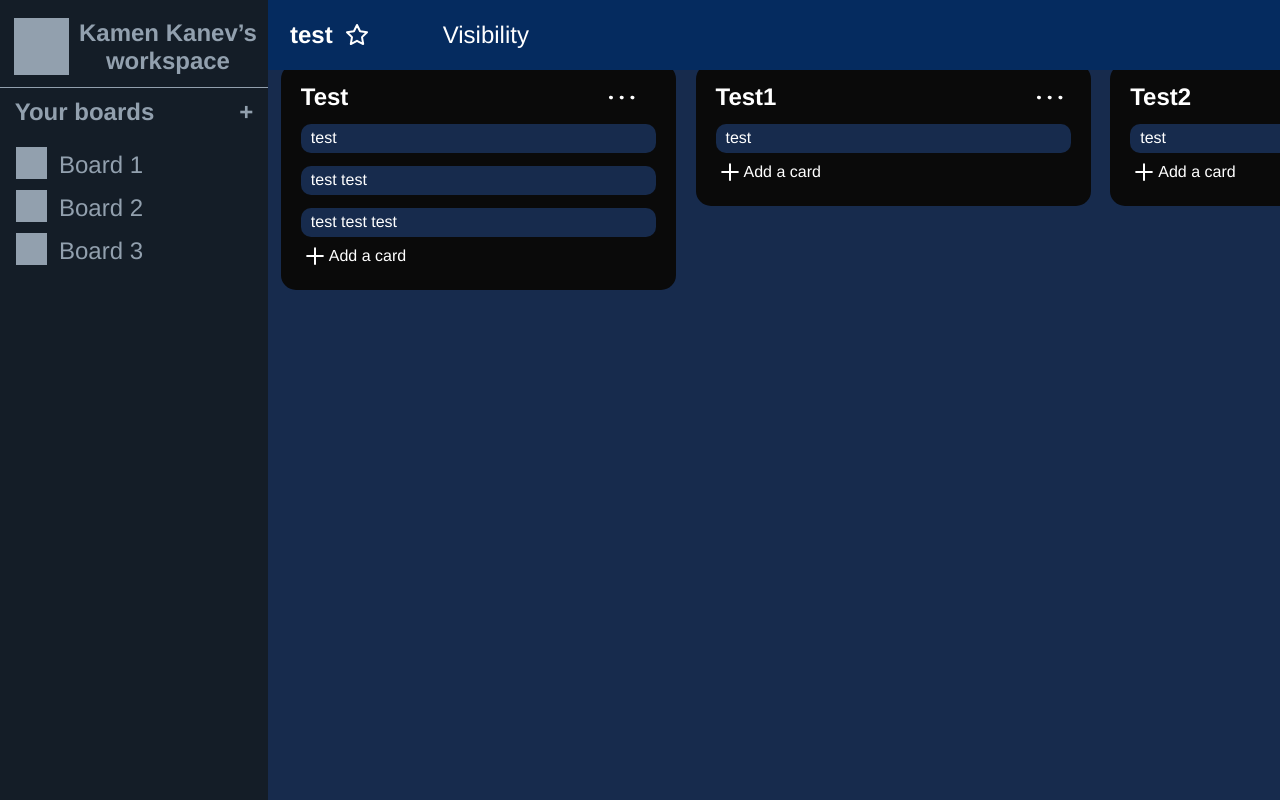
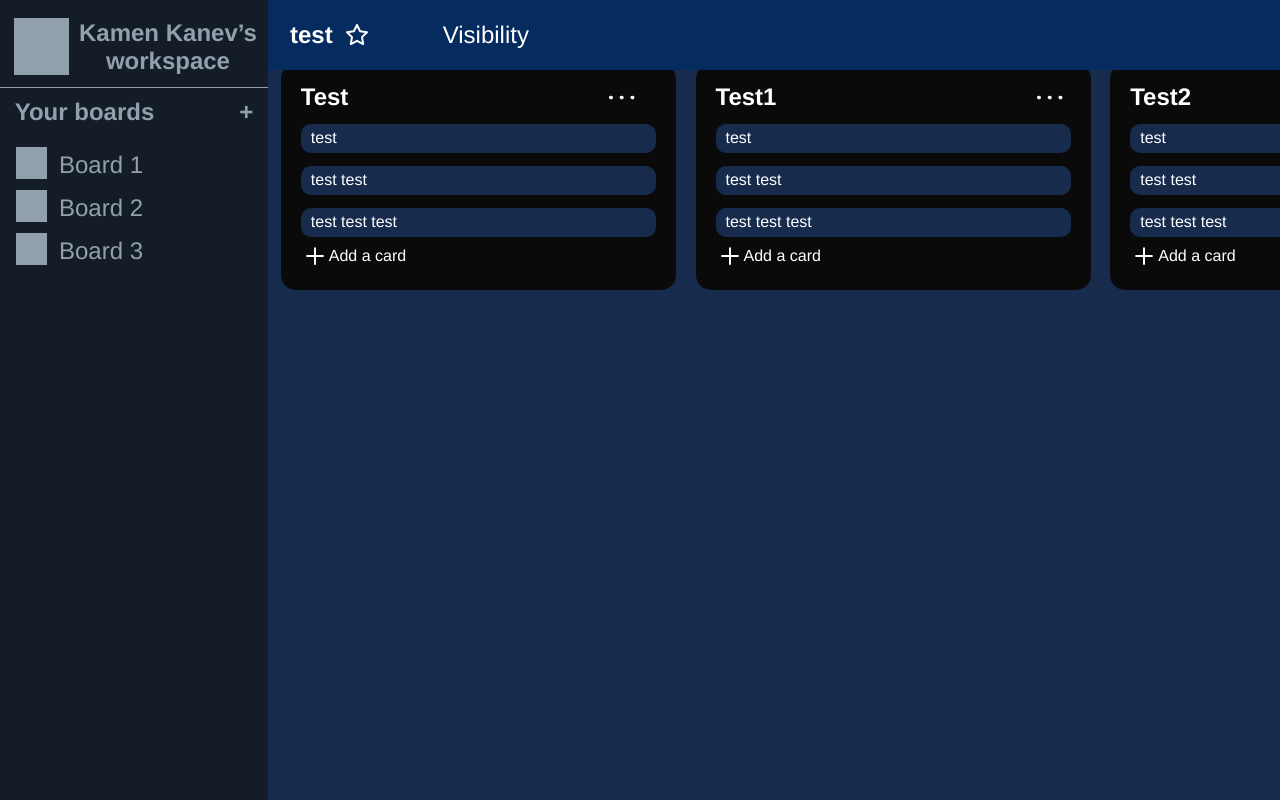
Before and after one commit to dingi7/boardo, a React (Create React App) app: page /board/1 in a window 1280 px wide. Built offline with nearby package versions, Linux system fonts and the light colour scheme; what react-auth-kit would draw is missing.

Commit message:
Dragging fixed
Each parent card can be re-ordered and each task inside it can be re-ordered within the other tasks of the same card

```diff
--- a/package.json
+++ b/package.json
@@ -11,6 +11,7 @@
     "@types/react": "^18.2.37",
     "@types/react-dom": "^18.2.15",
     "autoprefixer": "^10.4.16",
+    "immutability-helper": "^3.1.1",
     "js-cookie": "^3.0.5",
     "postcss": "^8.4.31",
     "react": "^18.2.0",
--- a/src/App.tsx
+++ b/src/App.tsx
@@ -13,8 +13,11 @@ import { Login } from './Pages/Auth/Login';
 import { ToastContainer } from 'react-toastify';
 import 'react-toastify/dist/ReactToastify.css';
 
+
+
 function App() {
     return (
+
         <AuthProvider authType={'localstorage'} authName={'x-authorization'}>
             <ToastContainer
                 position="top-center"
--- /dev/null
+++ b/src/Components/DragableComponent/DragableCard.tsx
@@ -0,0 +1,65 @@
+import React from 'react';
+import { useDrag, useDrop } from 'react-dnd';
+import update from 'immutability-helper';
+import { List } from '../../Pages/Board/List/List';
+import { ItemTypes } from './ItemTypes';
+
+interface CheckboxElement {
+    // Define the shape of your checkbox element
+}
+
+interface CardItem {
+    id: string;
+    name: string;
+    checkboxElements: CheckboxElement[];
+    color: string;
+}
+
+interface BoardCard {
+    key: string;
+    id: string;
+    name: string;
+    items: CardItem[];
+}
+
+interface CardProps {
+    id: string;
+    index: number;
+    card: BoardCard;
+    moveCard: (dragIndex: number, hoverIndex: number) => void;
+}
+
+const DragableCard: React.FC<CardProps> = ({ id, index, moveCard, card }) => {
+    const [{ handlerId }, drop] = useDrop({
+        accept: ItemTypes.CARD,
+        collect(monitor) {
+            return {
+                handlerId: monitor.getHandlerId(),
+            };
+        },
+        hover(item: any, monitor) {
+            if (item.index !== index) {
+                moveCard(item.index, index);
+                item.index = index;
+            }
+        },
+    });
+
+    const [{ isDragging }, drag] = useDrag({
+        type: ItemTypes.CARD,
+        item: () => {
+            return { id, index };
+        },
+        collect: (monitor: any) => ({
+            isDragging: monitor.isDragging(),
+        }),
+    });
+
+    return (
+        <div ref={(node) => drag(drop(node))} style={{ opacity: isDragging ? 0 : 1 }} data-handler-id={handlerId}>
+            <List id={id} name={card.name} initialItems={card.items} setIsOpen={() => { }} />
+        </div>
+    );
+};
+
+export default DragableCard;
--- /dev/null
+++ b/src/Components/DragableComponent/ItemTypes.tsx
@@ -0,0 +1,4 @@
+export const ItemTypes = {
+    CARD: 'card',
+    TASK: 'task'
+  }
--- a/src/Interfaces/IList.ts
+++ b/src/Interfaces/IList.ts
@@ -6,7 +6,7 @@ export interface IListProps {
 }
 
 export interface IItemProps {
-    id: number;
+    id: string;
     name: string;
     // quantity: number;
     // checked: boolean;
--- a/src/Pages/Board/Board.tsx
+++ b/src/Pages/Board/Board.tsx
@@ -1,4 +1,4 @@
-import { useEffect, useState } from 'react';
+import { useState, useCallback } from 'react';
 
 import { IBoardProps } from '../../Interfaces/IBoard';
 
@@ -8,51 +8,110 @@ import { TaskModal } from './TaskModal/TaskModal';
 import { BoardHeader } from './Header/BoardHeader';
 import { BoardSidebar } from './Sidebar/BoardSidebar';
 
-import useDraggable from '../../hooks/useDragable';
+import update from 'immutability-helper';
+import  Card from '../../Components/DragableComponent/DragableCard';
 
+interface CheckboxElement {
+  // Define the shape of your checkbox element
+}
+
+interface CardItem {
+  id: string;
+  name: string;
+  checkboxElements: CheckboxElement[];
+  color: string;
+}
+
+interface BoardCard {
+  key: string;
+  id: string;
+  name: string;
+  items: CardItem[];
+}
 
 export const Board = (): JSX.Element => {
+  const [isOpen, setIsOpen] = useState(false);
 
-	const [draggedItem, setDraggedItem] = useState({ id: "", index: 0, isParrent: false });
-	const [isOpen, setIsOpen] = useState(false)
-
-	const Lists = [
+  const [cards, setCards] = useState<BoardCard[]>([
     {
       key: '123',
       id: '123',
-			name: "Test",
-			initialItems:
-				[
-					{ id: "1", name: "test", checkboxElements: [""], color: "blue" },
-					{ id: "2", name: "test test", checkboxElements: [""], color: "blue" },
-					{ id: "3", name: "test test test", checkboxElements: [""], color: "blue" },
-				]
+      name: 'Test',
+      items: [
+        { id: '1', name: 'test', checkboxElements: [''], color: 'blue' },
+        { id: '2', name: 'test test', checkboxElements: [''], color: 'blue' },
+        { id: '3', name: 'test test test', checkboxElements: [''], color: 'blue' },
+      ],
+    },
 
+    {
+      key: '456',
+      id: '456',
+      name: 'Test1',
+      items: [
+        { id: '4', name: 'test', checkboxElements: [''], color: 'blue' },
+        { id: '5', name: 'test test', checkboxElements: [''], color: 'blue' },
+        { id: '6', name: 'test test test', checkboxElements: [''], color: 'blue' },
+      ],
     },
+
     {
-			key: '22',
-			id: '22',
-			name: "Test1",
-			initialItems:
-				[
-					{ id: "4", name: "test", checkboxElements: [""], color: "blue" },
-				]
+      key: '789',
+      id: '789',
+      name: 'Test2',
+      items: [
+        { id: '7', name: 'test', checkboxElements: [''], color: 'blue' },
+        { id: '8', name: 'test test', checkboxElements: [''], color: 'blue' },
+        { id: '9', name: 'test test test', checkboxElements: [''], color: 'blue' },
+      ],
+    },
+  ]);
 
+  const moveCard = useCallback((dragIndex: number, hoverIndex: number) => {
+    setCards((prevCards) =>
+      update(prevCards, {
+        $splice: [
+          [dragIndex, 1],
+          [hoverIndex, 0, prevCards[dragIndex]],
+        ],
+      })
+    );
+  }, []);
+
+  const moveTask = useCallback(
+    (cardIndex: number, dragIndex: number, hoverIndex: number) => {
+      setCards((prevCards) => {
+        const updatedCards = [...prevCards];
+        const draggedCard = { ...updatedCards[cardIndex] };
+
+        draggedCard.items = update(draggedCard.items, {
+          $splice: [
+            [dragIndex, 1],
+            [hoverIndex, 0, draggedCard.items[dragIndex]],
+          ],
+        });
+
+        updatedCards[cardIndex] = draggedCard;
+        return updatedCards;
+      });
     },
-		{
-			key: '13323',
-			id: '13323',
-			name: "Test2",
-			initialItems:
-				[
-					{ id: "5", name: "test", checkboxElements: [""], color: "blue" },
-				]
+    []
+  );
 
-		}
-	];
-
-
-	const { handleDragStart, handleDragEnd, handleEnter, items } = useDraggable(Lists || [], draggedItem, setDraggedItem);
+  const renderCard = useCallback(
+    (card: BoardCard, index: number) => {
+      return (
+        <Card
+          key={card.id}
+          index={index}
+          id={card.id}
+          card={card}
+          moveCard={moveCard}
+        />
+      );
+    },
+    [moveCard, moveTask]
+  );
 
   const { boardName, boardId }: IBoardProps = {
     boardName: 'test',
@@ -65,29 +124,12 @@ export const Board = (): JSX.Element => {
         <BoardSidebar />
         <BoardHeader boardName={boardName} boardId={boardId} />
         <div
-					className={`flex flex-row mt-[4%] p-[1%] gap-[2%] w-full overflow-auto ${isOpen && "blur-sm disabled"}`}
+          className={`flex flex-row mt-[4%] p-[1%] gap-[2%] w-full overflow-auto ${isOpen && 'blur-sm disabled'}`}
         >
-					{items.map((list, index) => (
-						<div
-							key={list.key}
-							draggable
-							className={`cursor-move ease-in h-fit after: ${(draggedItem.id === `${list.id}`) ? 'opacity-60 translate-x-0 translate-y-0 ' : 'disabled'}`}
-							onDragStart={() => handleDragStart(list.id, index)}
-							onDragEnter={() => handleEnter(index)}
-							onDragEnd={handleDragEnd}
-						>
-							<List
-								id={list.id}
-								name={list.name}
-								initialItems={list.initialItems}
-								setIsOpen={() => setIsOpen(true)}
-							/>
-						</div>
-					))}
+          {cards.map((card, index) => renderCard(card, index))}
         </div>
 
-
-				{isOpen &&
+        {isOpen && (
           <>
             <div
               className="fixed top-0 left-0 w-full h-full bg-black opacity-50"
@@ -99,7 +141,7 @@ export const Board = (): JSX.Element => {
               <TaskModal setIsOpen={() => setIsOpen(false)} />
             </div>
           </>
-				}
+        )}
       </div>
     </div>
   );
--- a/src/Pages/Board/BoardC.tsx
+++ /dev/null
@@ -1,88 +0,0 @@
-import { List } from './List/List';
-import { IBoardProps } from '../../Interfaces/IBoard';
-import { BoardHeader } from './Header/BoardHeader';
-import { BoardSidebar } from './Sidebar/BoardSidebar';
-import { useEffect, useState } from 'react';
-import { DndProvider } from 'react-dnd';
-import { HTML5Backend } from 'react-dnd-html5-backend';
-
-import useDraggable from '../../hooks/useDragable';
-
-export const Board = (): JSX.Element => {
-    const [draggedItem, setDraggedItem] = useState({
-        id: '',
-        index: 0,
-        isParrent: false,
-    });
-
-    const Lists = [
-        {
-            key: '123',
-            id: '123',
-            name: 'Test',
-            initialItems: [
-                { id: '1', name: 'test' },
-                { id: '2', name: 'test test' },
-                { id: '3', name: 'test test test' },
-            ],
-        },
-        {
-            key: '22',
-            id: '22',
-            name: 'Test1',
-            initialItems: [{ id: '4', name: 'test' }],
-        },
-        {
-            key: '13323',
-            id: '13323',
-            name: 'Test2',
-            initialItems: [{ id: '5', name: 'test' }],
-        },
-    ];
-
-    const { handleDragStart, handleDragEnd, handleEnter, items } = useDraggable(
-        Lists || [],
-        draggedItem,
-        setDraggedItem
-    );
-
-    const { boardName, boardId }: IBoardProps = {
-        boardName: 'test',
-        boardId: 'test',
-    };
-
-    return (
-        <DndProvider backend={HTML5Backend}>
-            <div className="bg-[#172b4d] flex flex-row justify-center w-full overflow-y-auto">
-                <div className="flex flex-row bg-[#172b4d] overflow-hidden w-full h-screen relative">
-                    <BoardSidebar />
-                    <BoardHeader boardName={boardName} boardId={boardId} />
-                    <div className="flex flex-row mt-[4%] p-[1%] gap-[2%] w-full overflow-auto">
-                        {items.map((list, index) => (
-                            <div
-                                key={list.key}
-                                draggable
-                                className={`cursor-move ease-in h-fit after: ${
-                                    draggedItem.id === `${list.id}`
-                                        ? 'opacity-60 translate-x-0 translate-y-0 '
-                                        : 'disabled'
-                                }`}
-                                onDragStart={() =>
-                                    handleDragStart(list.id, index)
-                                }
-                                onDragEnter={() => handleEnter(index)}
-                                onDragEnd={handleDragEnd}
-                            >
-                                <List
-                                    id={list.id}
-                                    name={list.name}
-                                    initialItems={list.initialItems}
-                                />
-                            </div>
-                        ))}
-                    </div>
-                </div>
-            </div>
-        </DndProvider>
-    );
-};
--- a/src/Pages/Board/List/Card.tsx
+++ b/src/Pages/Board/List/Card.tsx
@@ -1,13 +1,45 @@
+import { useDrag, useDrop } from 'react-dnd';
+import { ItemTypes } from '../../../Components/DragableComponent/ItemTypes';
+
+
 type CardProps = {
     task: string;
+    index: number;
+    id: string;
+    moveTask: (dragIndex: number, hoverIndex: number) => void;
 };
 
-export const Card = ({task}: CardProps): JSX.Element => {
+export const Card: React.FC<CardProps> = ({ task, index, id, moveTask }) => {
+    const [{ handlerId }, drop] = useDrop({
+      accept: ItemTypes.TASK,
+      collect(monitor) {
+        return {
+          handlerId: monitor.getHandlerId(),
+        };
+      },
+      hover(item: any, monitor) {
+        if (item.index !== index) {
+            moveTask(item.index, index);
+          item.index = index;
+        }
+      },
+    });
+
+    const [{ isDragging }, drag] = useDrag({
+      type: ItemTypes.TASK,
+      item: () => {
+        return { id, index };
+      },
+      collect: (monitor: any) => ({
+        isDragging: monitor.isDragging(),
+      }),
+    });
+
     return (
-        <div className="flex w-[355px] items-center gap-[10px] px-[10px] py-[6px] relative flex-[0_0_auto] bg-[#172b4d] rounded-[10px] overflow-hidden">
+        <div className="flex w-[355px] items-center gap-[10px] px-[10px] py-[6px] relative flex-[0_0_auto] bg-[#172b4d] rounded-[10px] overflow-hidden" ref={(node) => drag(drop(node))} style={{ opacity: isDragging ? 0 : 1 }} data-handler-id={handlerId}>
             <div className="relative w-fit mt-[-1.00px] [font-family:'Inter-Medium',Helvetica] font-medium text-white text-[16px] tracking-[0] leading-[normal] whitespace-nowrap">
                 {task}
             </div>
         </div>
     );
-};
+  };
--- a/src/Pages/Board/List/List.tsx
+++ b/src/Pages/Board/List/List.tsx
@@ -2,14 +2,25 @@ import { IListProps, IItemProps } from '../../../Interfaces/IList';
 import { Card } from './Card';
 import dotsVector from '../assets/dotsVector.svg';
 import plusIcon from '../assets/plus.svg';
+import { useState, useCallback } from 'react';
 
-import useDraggable from '../../../hooks/useDragable';
+import update from 'immutability-helper';
 
 
+export const List = ({ id, name, initialItems, setIsOpen }: IListProps): JSX.Element => {
 
-// List.tsx
-export const List = ({ id, name, initialItems, setIsOpen }: IListProps): JSX.Element => {
-    //const { handleDragStart ,handleDragEnd, handleEnter, items } = useDraggable(initialItems || [], draggedItem, setDraggedItem, false);
+    const [cards, setCards] = useState(initialItems)
+
+    const moveTask = useCallback((dragIndex: number, hoverIndex: number) => {
+        setCards((prevCards: any) =>
+            update(prevCards, {
+                $splice: [
+                    [dragIndex, 1],
+                    [hoverIndex, 0, prevCards[dragIndex]],
+                ],
+            }),
+        )
+    }, [])
 
     return (
         <div className="inline-flex flex-col items-start gap-[10px] " key={id}>
@@ -28,21 +39,16 @@ export const List = ({ id, name, initialItems, setIsOpen }: IListProps): JSX.Ele
                                 />
                             </div>
                             <div className="inline-flex flex-col items-start gap-[13px] relative flex-[0_0_auto]">
-                                {initialItems
-                                    ? initialItems.map((item: IItemProps, index) => (
-                                        <div
-                                            key={item.id}
-                                            //draggable
+                                {cards
+                                    ? cards.map((item: IItemProps, index) => (
 
-                                            //onMouseDown={() => handleDragStart(`${item.id}`, index)}
-                                            //onDragEnter={() => handleEnter(index)}
-                                            //onDrop={handleDragEnd}
-                                        >
                                             <Card
                                                 key={item.id}
+                                                index={index}
                                                 task={item.name}
+                                                id={item.id}
+                                                moveTask={moveTask}
                                             />
-                                        </div>
                                     ))
                                     : null}
                             </div>
```
Also changed, not shown: src/index.tsx (+7 -0 lines), 1 other file (tests, documents, lock files or other folders). Lines whose indentation alone changed are shown as unchanged.
